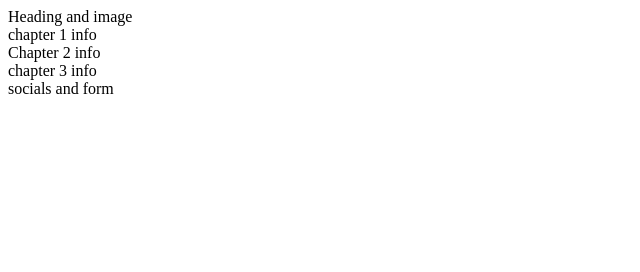
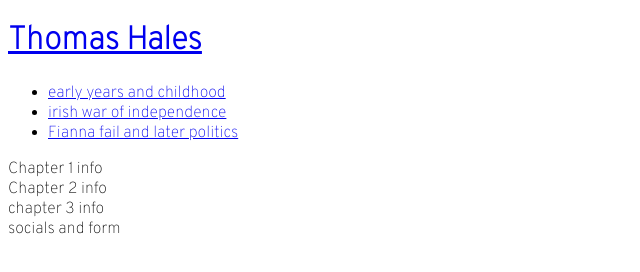
Before and after one commit to Jakattac/Project-1, a plain HTML site: page index.html in a window 1280 px wide. Shown: the whole page, without its empty margins (0-640 px from the left). Drawn offline with Linux system fonts and the light colour scheme; files that its build step writes are made by us from their sources.

Commit message:
Add style.css file and font colors for h1 and h2

```diff
--- /dev/null
+++ b/assets/css/style.css
@@ -0,0 +1,12 @@
+@import url('https://fonts.googleapis.com/css2?family=EB+Garamond:wght@500&family=Overpass:wght@100&display=swap');
+
+body {
+    font-family: Overpass, sans-serif;
+    font-weight: 300;
+    color: black;
+}
+
+h1,
+h2 {
+    font-family: Overpass, sans-serif;
+}
--- a/index.html
+++ b/index.html
@@ -5,16 +5,34 @@
     <meta charset="UTF-8">
     <meta http-equiv="X-UA-Compatible" content="IE=edge">
     <meta name="viewport" content="width=device-width, initial-scale=1.0">
-    <title>Portfolio Project 1</title>
+    <meta name="description" content="tom Hales an irish repulican">
+    <meta name="keywords" content="thomas hales, tom hales, ireland, bandon, history">
+
+    <link rel="stylesheet" href="/workspaces/Project-1/assets/css/style.css">
+    <title>Thomas Hales</title>
 </head>
 
 <body>
     <header>
-        <a href="index.html"></a>
-        Heading and image
+        <a href="index.html">
+        <h1 id="logo">Thomas Hales</h1>
+        </a>
+        <nav>
+            <ul>
+                <li>
+                    <a href="#">early years and childhood</a>
+                </li>
+                <li>
+                    <a href="#">irish war of independence</a>
+                </li>
+                <li>
+                    <a href="#">Fianna fail and later politics</a>
+                </li>
+            </ul>
+        </nav>
     </header>
 
-    <section>chapter 1 info</section>
+    <section>Chapter 1 info</section>
 
     <section>Chapter 2 info</section>
 
```
